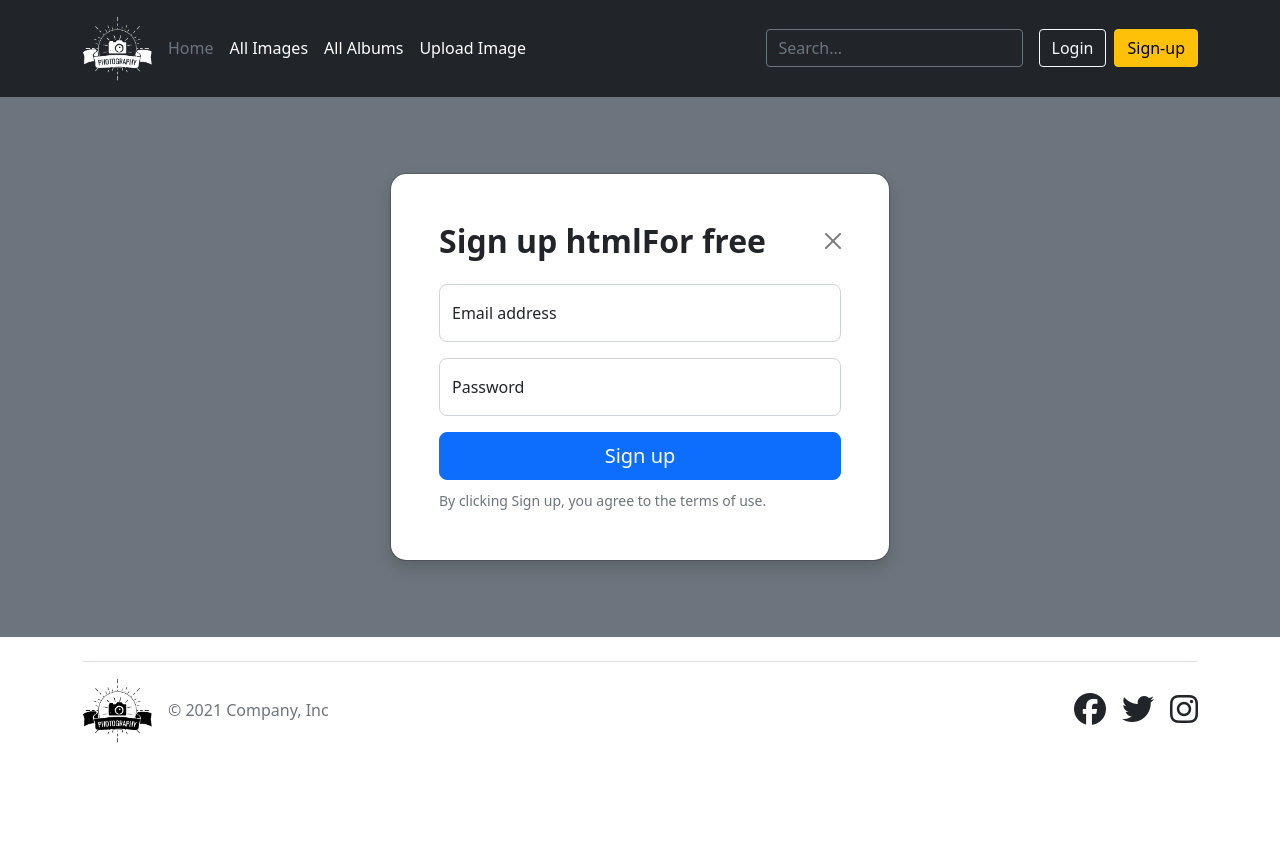
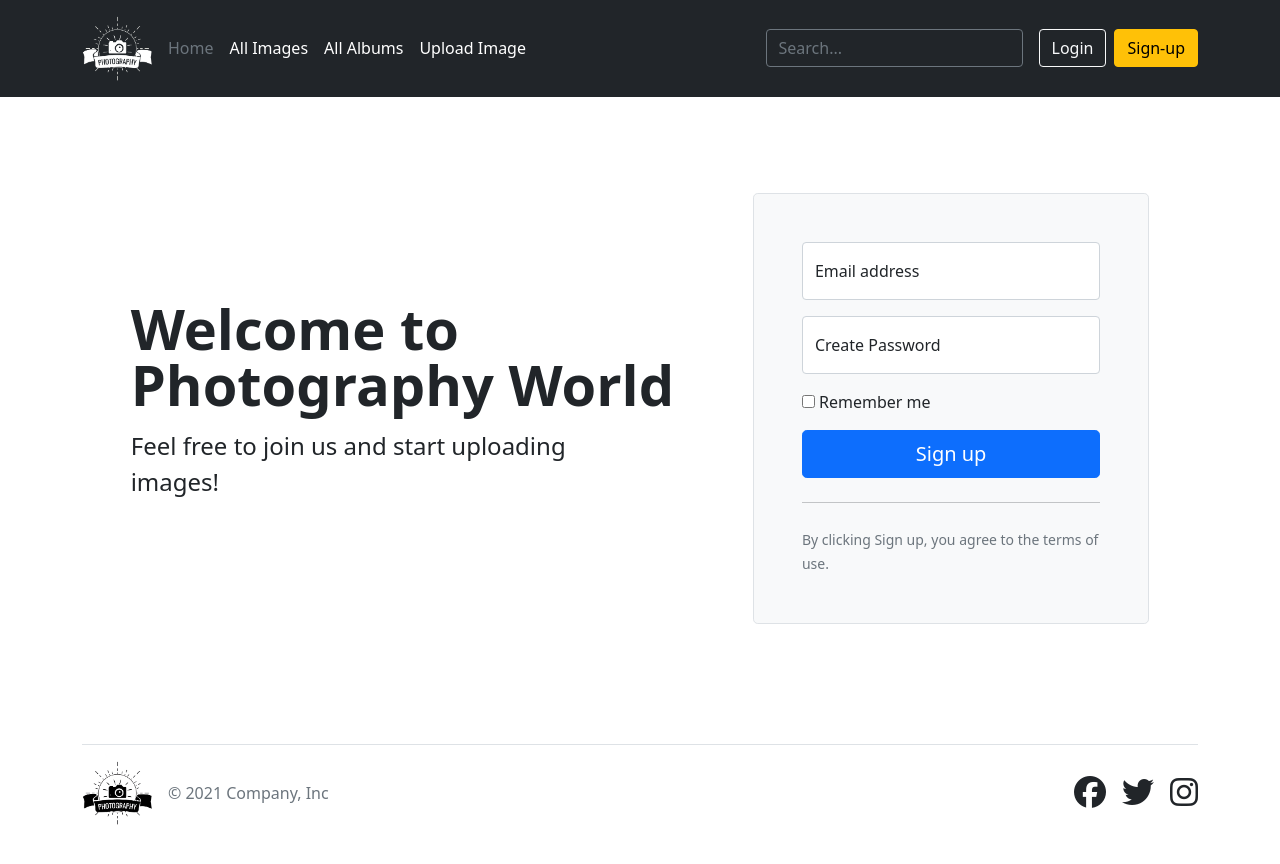
Before and after one commit to Warrior-007/React-Photography, a React (Create React App) app: page /register in a window 1280 px wide. Before the commit the page ends 800 px from the top, so only its background shows below. Built offline with nearby package versions, Linux system fonts and the light colour scheme.

Commit message:
Fixed HTML code for Login and Register pages

```diff
--- a/src/components/Login/Login.js
+++ b/src/components/Login/Login.js
@@ -1,37 +1,68 @@
-function Login(){
+function Register() {
+  const css = `
+    #modalSignin {
+        background-color: #212529;
+    }
+`
+  return (
+    <div
+      className="modal modal-signin position-static d-block py-5"
+      tabIndex="-1"
+      role="dialog"
+      id="modalSignin"
+    >
+      <style>
+        {css}
+      </style>
+      <div className="modal-dialog" role="document">
+        <div className="modal-content rounded-5 shadow">
+          <div className="modal-header p-5 pb-4 border-bottom-0">
+            <h2 className="fw-bold mb-0">Login to your account</h2>
+            <button
+              type="button"
+              className="btn-close"
+              data-bs-dismiss="modal"
+              aria-label="Close"
+            ></button>
+          </div>
 
-
-  return(
-
-  <div className="container col-xl-10 col-xxl-8 px-4 py-5">
-    <div className="row align-items-center g-lg-5 py-5">
-      <div className="col-lg-7 text-center text-lg-start">
-        <h1 className="display-4 fw-bold lh-1 mb-3">Vertically centered hero sign-up form</h1>
-        <p className="col-lg-10 fs-4">Below is an example form built entirely with Bootstrap’s form controls. Each required form group has a validation state that can be triggered by attempting to submit the form without completing it.</p>
-      </div>
-      <div className="col-md-10 mx-auto col-lg-5">
-        <form className="p-4 p-md-5 border rounded-3 bg-light">
+          <div className="modal-body p-5 pt-0">
+            <form className="">
               <div className="form-floating mb-3">
-            <input type="email" className="form-control" id="floatingInput" placeholder="name@example.com"/>
+                <input
+                  type="email"
+                  className="form-control rounded-4"
+                  id="floatingInput"
+                  placeholder="name@example.com"
+                />
                 <label htmlFor="floatingInput">Email address</label>
               </div>
               <div className="form-floating mb-3">
-            <input type="password" className="form-control" id="floatingPassword" placeholder="Password"/>
+                <input
+                  type="password"
+                  className="form-control rounded-4"
+                  id="floatingPassword"
+                  placeholder="Password"
+                />
                 <label htmlFor="floatingPassword">Password</label>
               </div>
               <div className="checkbox mb-3">
                 <label>
-              <input type="checkbox" value="remember-me"/> Remember me
+                  <input type="checkbox" value="remember-me" /> Remember me
                 </label>
               </div>
-          <button className="w-100 btn btn-lg btn-primary" type="submit">Login</button>
-          <hr className="my-4"/>
+              <button
+                className="w-100 mb-2 btn btn-lg rounded-4 btn-primary"
+                type="submit"
+              >
+                Login
+              </button>
             </form>
           </div>
         </div>
       </div>
-
+    </div>
   );
 }
 
-export default Login;
+export default Register;
--- a/src/components/Register/Register.js
+++ b/src/components/Register/Register.js
@@ -1,49 +1,32 @@
-function Register() {
-  return (
-    <div
-      className="modal modal-signin position-static d-block bg-secondary py-5"
-      tabIndex="-1"
-      role="dialog"
-      id="modalSignin"
-    >
-      <div className="modal-dialog" role="document">
-        <div className="modal-content rounded-5 shadow">
-          <div className="modal-header p-5 pb-4 border-bottom-0">
-            <h2 className="fw-bold mb-0">Sign up htmlFor free</h2>
-            <button
-              type="button"
-              className="btn-close"
-              data-bs-dismiss="modal"
-              aria-label="Close"
-            ></button>
+function Login(){
+
+
+  return(
+
+  <div className="container col-xl-10 col-xxl-8 px-4 py-5">
+    <div className="row align-items-center g-lg-5 py-5">
+      <div className="col-lg-7 text-center text-lg-start">
+        <h1 className="display-4 fw-bold lh-1 mb-3">Welcome to Photography World</h1>
+        <p className="col-lg-10 fs-4">Feel free to join us and start uploading images!</p>
       </div>
-
-          <div className="modal-body p-5 pt-0">
-            <form className="">
+      <div className="col-md-10 mx-auto col-lg-5">
+        <form className="p-4 p-md-5 border rounded-3 bg-light">
           <div className="form-floating mb-3">
-                <input
-                  type="email"
-                  className="form-control rounded-4"
-                  id="floatingInput"
-                  placeholder="name@example.com"
-                />
+            <input type="email" className="form-control" id="floatingInput" placeholder="name@example.com"/>
             <label htmlFor="floatingInput">Email address</label>
           </div>
           <div className="form-floating mb-3">
-                <input
-                  type="password"
-                  className="form-control rounded-4"
-                  id="floatingPassword"
-                  placeholder="Password"
-                />
-                <label htmlFor="floatingPassword">Password</label>
+            <input type="password" className="form-control" id="floatingPassword" placeholder="Password"/>
+            <label htmlFor="floatingPassword">Create Password</label>
           </div>
-              <button
-                className="w-100 mb-2 btn btn-lg rounded-4 btn-primary"
-                type="submit"
-              >
-                Sign up
-              </button>
+          <div className="checkbox mb-3">
+            <label>
+              <input type="checkbox" value="remember-me"/> Remember me
+            </label>
+          </div>
+          <button className="w-100 btn btn-lg btn-primary" type="submit">Sign up</button>
+          <hr className="my-4"/>
+
           <small className="text-muted">
                 By clicking Sign up, you agree to the terms of use.
               </small>
@@ -51,8 +34,8 @@ function Register() {
       </div>
     </div>
   </div>
-    </div>
+
     );
 }
 
-export default Register;
+export default Login;
```
Lines whose indentation alone changed are shown as unchanged.
